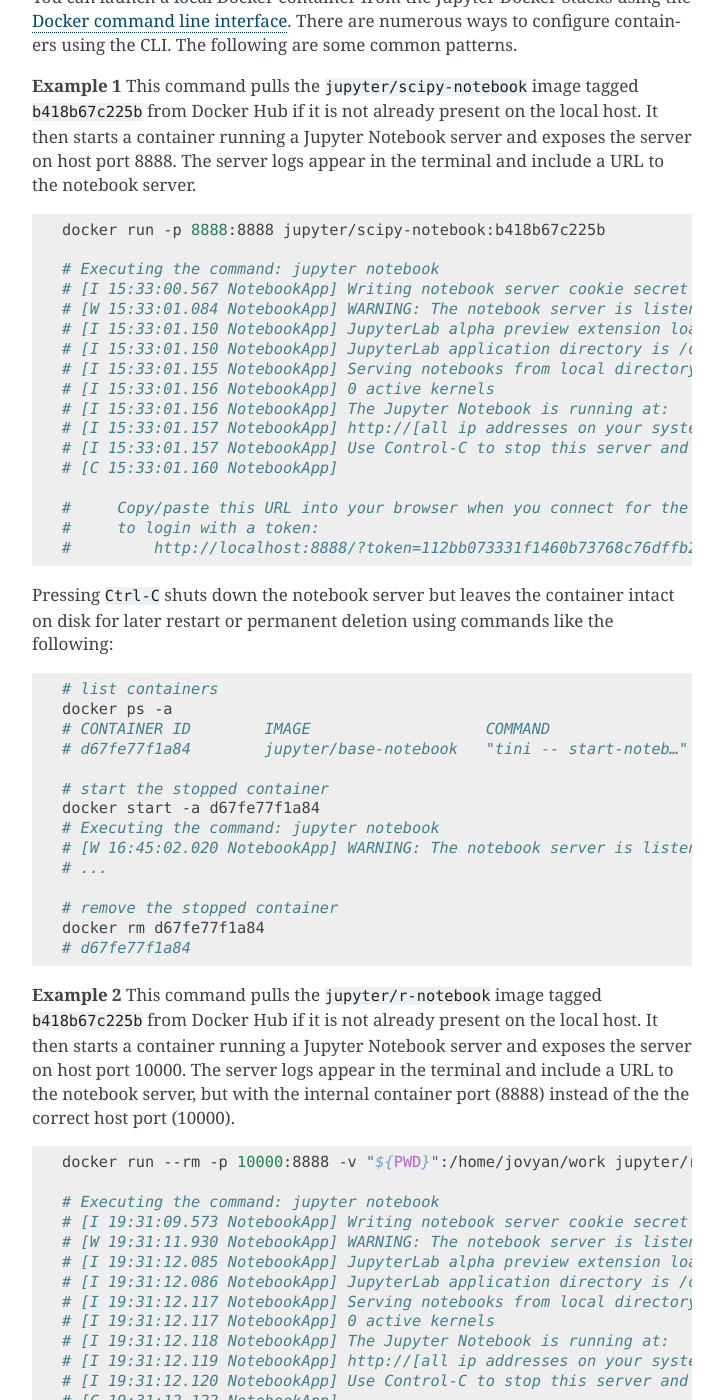
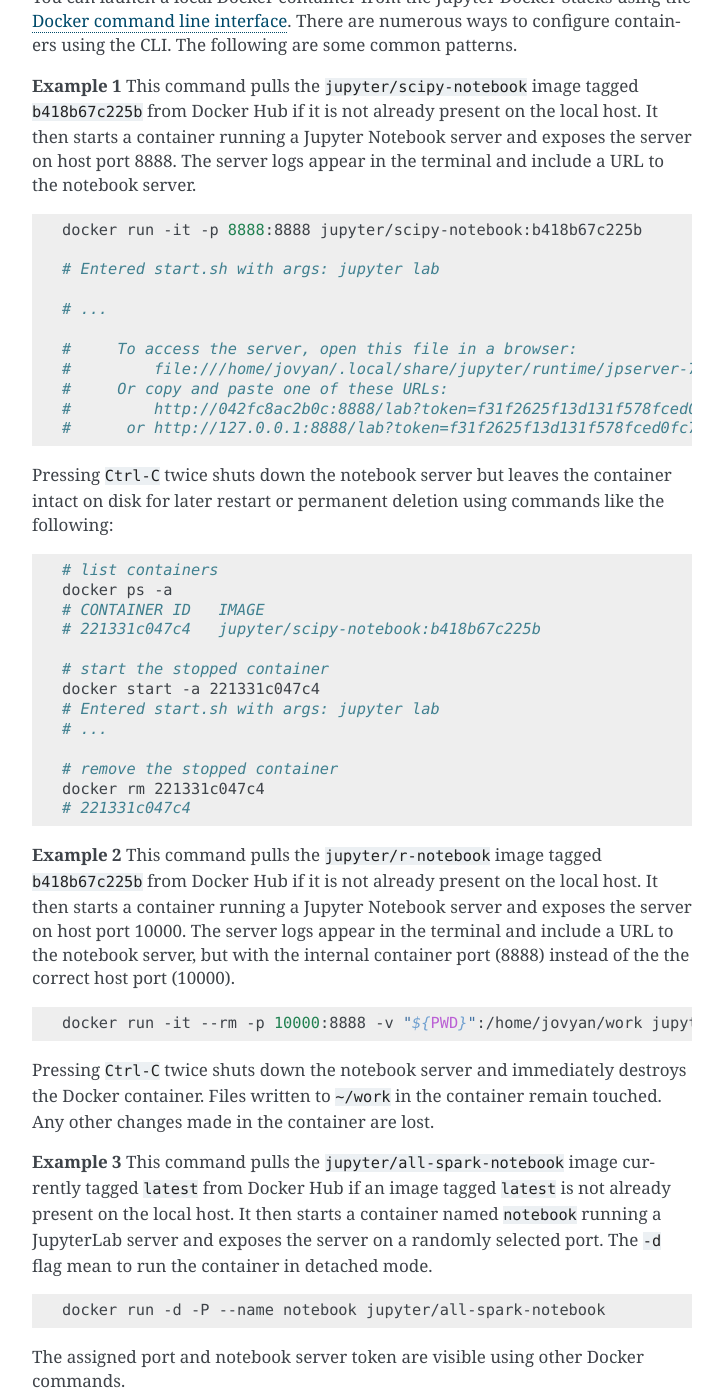
Before and after one commit to jupyter/docker-stacks, a Sphinx documentation site: the page built from docs/using/running.md, in a window 1280 px wide and 1400 px high, scrolled down 387 px. Shown: the whole window, without its empty margins (388-1111 px from the left). Built offline with Sphinx 7.4.7, drawn with Linux system fonts in a browser that asks for light colours; some of the changed text lies outside the part shown.

Commit message:
More docs cleanup

````diff
--- a/docs/using/running.md
+++ b/docs/using/running.md
@@ -18,42 +18,35 @@
 The server logs appear in the terminal and include a URL to the notebook server.
 
 ```bash
-docker run -p 8888:8888 jupyter/scipy-notebook:b418b67c225b
+docker run -it -p 8888:8888 jupyter/scipy-notebook:b418b67c225b
 
-# Executing the command: jupyter notebook
-# [I 15:33:00.567 NotebookApp] Writing notebook server cookie secret to /home/jovyan/.local/share/jupyter/runtime/notebook_cookie_secret
-# [W 15:33:01.084 NotebookApp] WARNING: The notebook server is listening on all IP addresses and not using encryption. This is not recommended.
-# [I 15:33:01.150 NotebookApp] JupyterLab alpha preview extension loaded from /opt/conda/lib/python3.6/site-packages/jupyterlab
-# [I 15:33:01.150 NotebookApp] JupyterLab application directory is /opt/conda/share/jupyter/lab
-# [I 15:33:01.155 NotebookApp] Serving notebooks from local directory: /home/jovyan
-# [I 15:33:01.156 NotebookApp] 0 active kernels
-# [I 15:33:01.156 NotebookApp] The Jupyter Notebook is running at:
-# [I 15:33:01.157 NotebookApp] http://[all ip addresses on your system]:8888/?token=112bb073331f1460b73768c76dffb2f87ac1d4ca7870d46a
-# [I 15:33:01.157 NotebookApp] Use Control-C to stop this server and shut down all kernels (twice to skip confirmation).
-# [C 15:33:01.160 NotebookApp]
+# Entered start.sh with args: jupyter lab
 
-#     Copy/paste this URL into your browser when you connect for the first time,
-#     to login with a token:
-#         http://localhost:8888/?token=112bb073331f1460b73768c76dffb2f87ac1d4ca7870d46a
+# ...
+
+#     To access the server, open this file in a browser:
+#         file:///home/jovyan/.local/share/jupyter/runtime/jpserver-7-open.html
+#     Or copy and paste one of these URLs:
+#         http://042fc8ac2b0c:8888/lab?token=f31f2625f13d131f578fced0fc76b81d10f6c629e92c7099
+#      or http://127.0.0.1:8888/lab?token=f31f2625f13d131f578fced0fc76b81d10f6c629e92c7099
 ```
 
-Pressing `Ctrl-C` shuts down the notebook server but leaves the container intact on disk for later restart or permanent deletion using commands like the following:
+Pressing `Ctrl-C` twice shuts down the notebook server but leaves the container intact on disk for later restart or permanent deletion using commands like the following:
 
 ```bash
 # list containers
 docker ps -a
-# CONTAINER ID        IMAGE                   COMMAND                  CREATED    STATUS                      PORTS               NAMES
-# d67fe77f1a84        jupyter/base-notebook   "tini -- start-noteb…"   44 seconds ago    Exited (0) 39 seconds ago                       cocky_mirzakhani
+# CONTAINER ID   IMAGE                                                 COMMAND                  CREATED          STATUS                     PORTS     NAMES
+# 221331c047c4   jupyter/scipy-notebook:b418b67c225b                   "tini -g -- start-no…"   11 seconds ago   Exited (0) 8 seconds ago             cranky_benz
 
 # start the stopped container
-docker start -a d67fe77f1a84
-# Executing the command: jupyter notebook
-# [W 16:45:02.020 NotebookApp] WARNING: The notebook server is listening on all IP addresses and not using encryption. This is not recommended.
+docker start -a 221331c047c4
+# Entered start.sh with args: jupyter lab
 # ...
 
 # remove the stopped container
-docker rm d67fe77f1a84
-# d67fe77f1a84
+docker rm 221331c047c4
+# 221331c047c4
 ```
 
 **Example 2** This command pulls the `jupyter/r-notebook` image tagged `b418b67c225b` from Docker Hub if it is not already present on the local host.
@@ -61,31 +54,16 @@
 The server logs appear in the terminal and include a URL to the notebook server, but with the internal container port (8888) instead of the the correct host port (10000).
 
 ```bash
-docker run --rm -p 10000:8888 -v "${PWD}":/home/jovyan/work jupyter/r-notebook:b418b67c225b
-
-# Executing the command: jupyter notebook
-# [I 19:31:09.573 NotebookApp] Writing notebook server cookie secret to /home/jovyan/.local/share/jupyter/runtime/notebook_cookie_secret
-# [W 19:31:11.930 NotebookApp] WARNING: The notebook server is listening on all IP addresses and not using encryption. This is not recommended.
-# [I 19:31:12.085 NotebookApp] JupyterLab alpha preview extension loaded from /opt/conda/lib/python3.6/site-packages/jupyterlab
-# [I 19:31:12.086 NotebookApp] JupyterLab application directory is /opt/conda/share/jupyter/lab
-# [I 19:31:12.117 NotebookApp] Serving notebooks from local directory: /home/jovyan
-# [I 19:31:12.117 NotebookApp] 0 active kernels
-# [I 19:31:12.118 NotebookApp] The Jupyter Notebook is running at:
-# [I 19:31:12.119 NotebookApp] http://[all ip addresses on your system]:8888/?token=3b8dce890cb65570fb0d9c4a41ae067f7604873bd604f5ac
-# [I 19:31:12.120 NotebookApp] Use Control-C to stop this server and shut down all kernels (twice to skip confirmation).
-# [C 19:31:12.122 NotebookApp]
-
-#     Copy/paste this URL into your browser when you connect for the first time,
-#     to login with a token:
-#         http://localhost:8888/?token=3b8dce890cb65570fb0d9c4a41ae067f7604873bd604f5ac
+docker run -it --rm -p 10000:8888 -v "${PWD}":/home/jovyan/work jupyter/r-notebook:b418b67c225b
 ```
 
-Pressing `Ctrl-C` shuts down the notebook server and immediately destroys the Docker container.
+Pressing `Ctrl-C` twice shuts down the notebook server and immediately destroys the Docker container.
 Files written to `~/work` in the container remain touched.
 Any other changes made in the container are lost.
 
 **Example 3** This command pulls the `jupyter/all-spark-notebook` image currently tagged `latest` from Docker Hub if an image tagged `latest` is not already present on the local host.
 It then starts a container named `notebook` running a JupyterLab server and exposes the server on a randomly selected port.
+The `-d` flag mean to run the container in detached mode.
 
 ```bash
 docker run -d -P --name notebook jupyter/all-spark-notebook
@@ -96,16 +74,17 @@
 ```bash
 # get the random host port assigned to the container port 8888
 docker port notebook 8888
-# 0.0.0.0:32769
+# 0.0.0.0:49153
+# :::49153
 
 # get the notebook token from the logs
 docker logs --tail 3 notebook
-# Copy/paste this URL into your browser when you connect for the first time,
-# to login with a token:
-#     http://localhost:8888/?token=15914ca95f495075c0aa7d0e060f1a78b6d94f70ea373b00
+    # Or copy and paste one of these URLs:
+    #     http://878f1a9b4dfa:8888/lab?token=d336fa63c03f064ff15ce7b269cab95b2095786cf9ab2ba3
+    #  or http://127.0.0.1:8888/lab?token=d336fa63c03f064ff15ce7b269cab95b2095786cf9ab2ba3
 ```
 
-Together, the URL to visit on the host machine to access the server in this case is <http://localhost:32769?token=15914ca95f495075c0aa7d0e060f1a78b6d94f70ea373b00>.
+Together, the URL to visit on the host machine to access the server in this case is <http://127.0.0.1:49153/lab?token=d336fa63c03f064ff15ce7b269cab95b2095786cf9ab2ba3>.
 
 The container runs in the background until stopped and/or removed by additional Docker commands.
 
````
Also changed, not shown: README.md (+6 -4 lines), docs/using/common.md (+42 -38 lines), docs/using/recipes.md (+11 -6 lines), .github/ISSUE_TEMPLATE/bug_report.md, examples/source-to-image/README.md, 3 other files.
